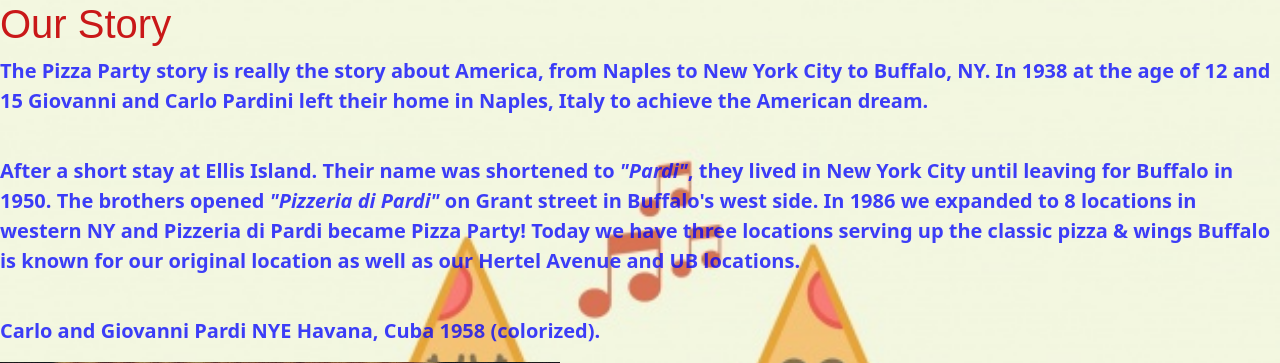
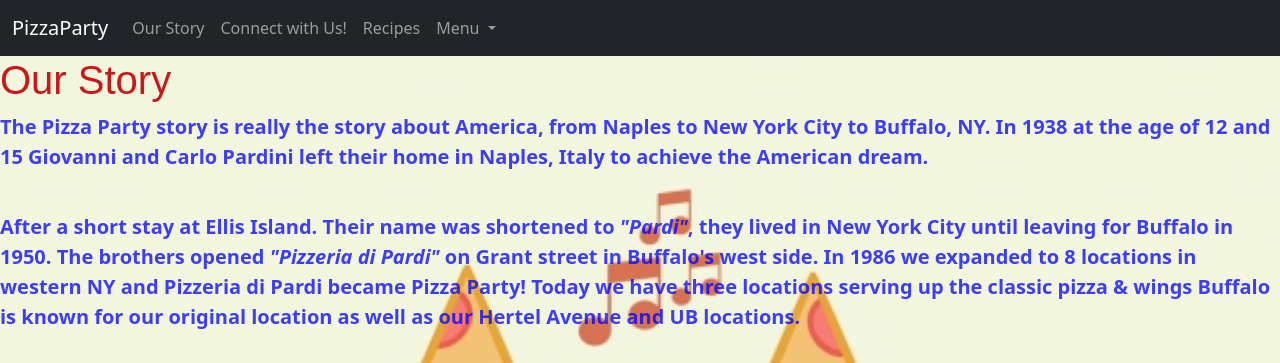
Before and after one commit to gc824/PizzaParty, a PHP site: page /ourstory.html in a window 1280 px wide. Shown: the top 363 px of the page. Run offline with PHP 8.4, Linux system fonts and the light colour scheme.

Commit message:
Updated pull request based on feeback

```diff
--- a/css/style.css
+++ b/css/style.css
@@ -7,10 +7,23 @@
                 	position: relative;
                 }
 
+                .header-outer {
+                	display: flex;
+                	align-items: center;
+                	position: sticky;
+                	top: -50px;
+                	height: 120px;
+                }
+
+                .header-inner {
+                	height: 70px;
+                	position: sticky;
+                	top: 0;
+                }
+
                 h1 {
                 	color: rgb(201, 24, 24);
                 	font-family: "Arial";
-                	font-size: 2410px;
                 }
 
                 p {
--- a/ourstory.html
+++ b/ourstory.html
@@ -1,11 +1,47 @@
 <!DOCTYPE html>
 <html>
 <head>
-    <title>PizzaParty</title>
+    <title>PizzaParty-Our Story</title>
+    <link href="https://cdn.jsdelivr.net/npm/bootstrap@5.0.0-beta2/dist/css/bootstrap.min.css" rel="stylesheet" integrity="sha384-BmbxuPwQa2lc/FVzBcNJ7UAyJxM6wuqIj61tLrc4wSX0szH/Ev+nYRRuWlolflfl" crossorigin="anonymous">
+	<meta name="viewport" content="width=device-width, initial-scale=1">
     <link href="css/style.css" rel="stylesheet">
-    <link href="https://cdn.jsdelivr.net/npm/bootstrap@5.0.0-beta2/dist/css/bootstrap.min.css" rel="stylesheet" integrity="sha384-BmbxuPwQa2lc/FVzBcNJ7UAyJxM6wuqIj61tLrc4wSX0szH/Ev+nYRRuWlolflfl" crossorigin="anonymous">
 </head>
 <body>
+    <nav class="navbar navbar-expand-lg navbar-dark bg-dark">
+		<div class="container-fluid">
+			<a class="navbar-brand" href="#">PizzaParty</a>
+			<button class="navbar-toggler" type="button" data-bs-toggle="collapse"
+				data-bs-target="#navbarNavDarkDropdown" aria-controls="navbarNavDarkDropdown" aria-expanded="false"
+				aria-label="Toggle navigation">
+				<span class="navbar-toggler-icon"></span>
+			</button>
+			<ul class="navbar-nav mr-auto mt-2 mt-lg-0">
+				<li class="nav-item active">
+					<a class="nav-link" href="ourstory.html">Our Story</a>
+				</li>
+				<li class="nav-item">
+					<a class="nav-link" href="contactus.php">Connect with Us!</a>
+				</li>
+				<li class="nav-item">
+					<a class="nav-link" href="recipes.html">Recipes</a>
+				</li>
+			</ul>
+			<div class="collapse navbar-collapse" id="navbarNavDarkDropdown">
+				<ul class="navbar-nav">
+					<li class="nav-item dropdown">
+						<a class="nav-link dropdown-toggle" href="#" id="navbarDarkDropdownMenuLink" role="button"
+							data-bs-toggle="dropdown" aria-expanded="false">
+							Menu
+						</a>
+						<ul class="dropdown-menu dropdown-menu-dark" aria-labelledby="navbarDarkDropdownMenuLink">
+							<li><a class="dropdown-item" href="#">Hot out of the Oven</a></li>
+							<li><a class="dropdown-item" href="#">Specialty Pizzas</a></li>
+						</ul>
+					</li>
+				</ul>
+			</div>
+		</div>
+	</nav>
     <h1>Our Story</h1>
     <p>The Pizza Party story is really the story about America, from Naples to New York City to Buffalo, NY. In 1938 at
         the age of 12 and 15 Giovanni and Carlo Pardini left their home in Naples, Italy to achieve the American dream.
```
Also changed, not shown: contactus.php (+42 -4 lines), index.html (+18 -16 lines), menu.html (+38 -5 lines), recipes.html (+54 -0 lines).
